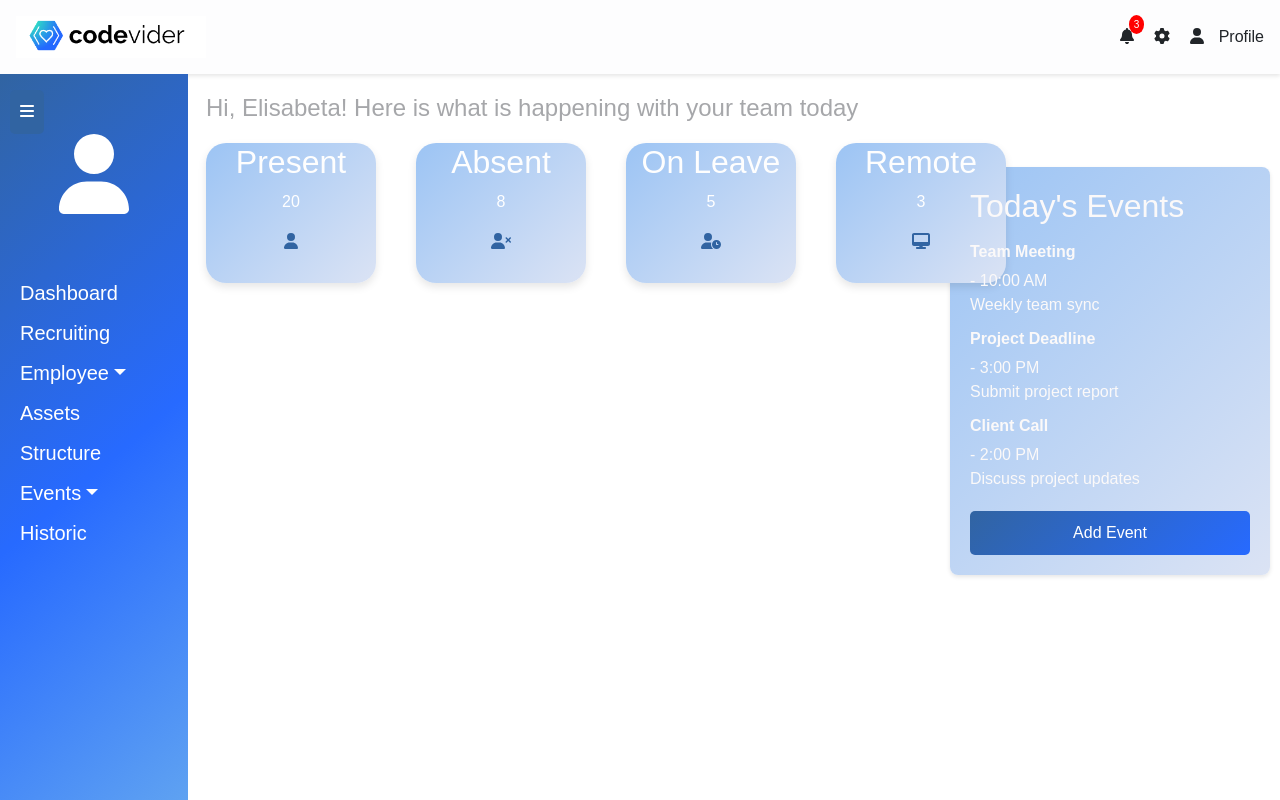
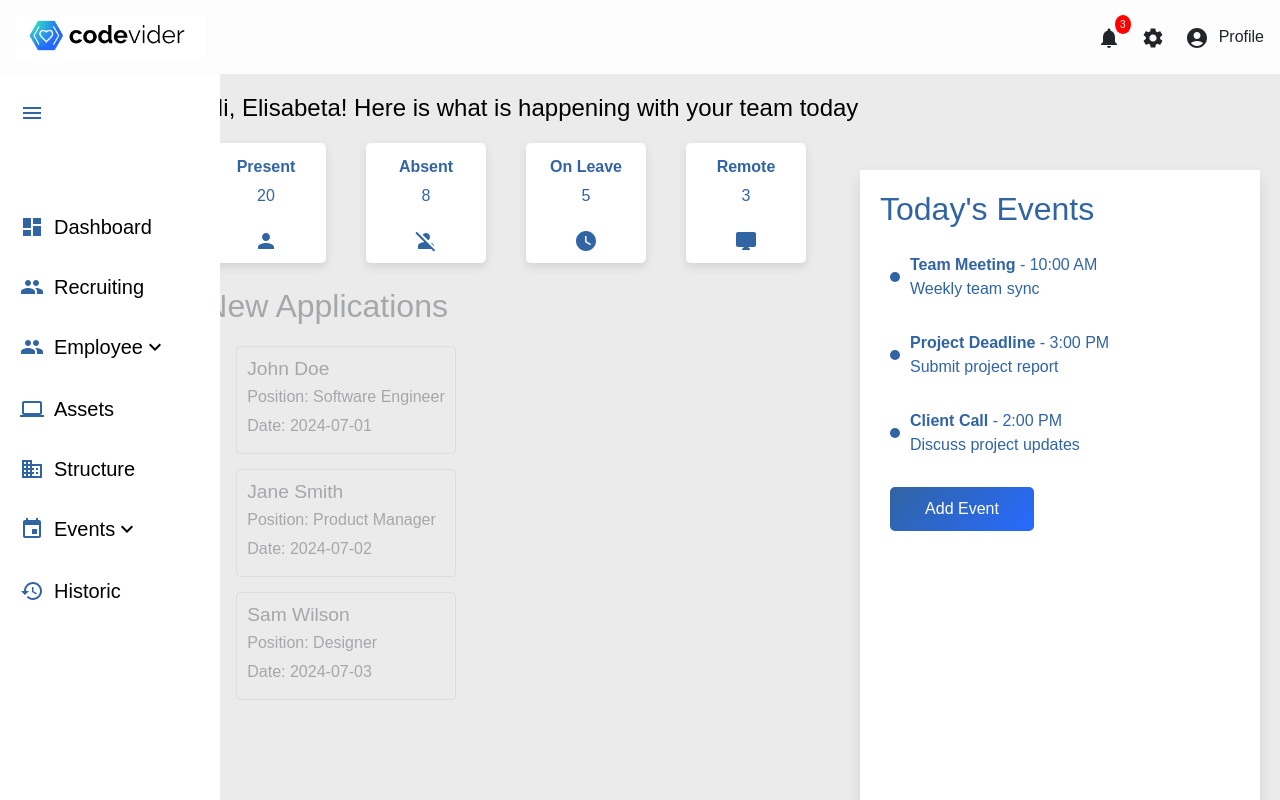
Before and after one commit to v4sj4n/hr-software-FE-exypnos, a React (Vite) app: page /dashboard in a window 1280 px wide. Shown: the top 800 px of the page. Built offline with nearby package versions, Linux system fonts and the light colour scheme.

Commit message:
Final changes on sidebar

```diff
--- a/src/Components/header.tsx
+++ b/src/Components/header.tsx
@@ -1,10 +1,10 @@
-import { faBell, faCog, faUser } from '@fortawesome/free-solid-svg-icons'
-import { FontAwesomeIcon } from '@fortawesome/react-fontawesome';
+import NotificationsIcon from '@mui/icons-material/Notifications';
+import SettingsIcon from '@mui/icons-material/Settings';
+import AccountCircleIcon from '@mui/icons-material/AccountCircle';
 import React from 'react';
 import codeviderLogo from '../Assets/logocodevider.png'
 import  style from '../Components/header.module.css'
 
-import  '@fortawesome/fontawesome-svg-core'
 
 const Header: React.FC = () => {
   return (
@@ -13,21 +13,19 @@ const Header: React.FC = () => {
         <div className={style.logo}>
           <img alt='logo' src={codeviderLogo} />
         </div>
-
       </div>
       <div className={style.headerRight}>
         <div className={style.icon}>
-                <FontAwesomeIcon icon={faBell} />
+          <NotificationsIcon />
           <span className={style.badge}>3</span>
         </div>
         <div className={style.icon}>
-                <FontAwesomeIcon icon={faCog} />
+          <SettingsIcon />
         </div>
         <div className={style.icon}>
-                <FontAwesomeIcon icon={faUser} />
-                 <span className={style.username}> Profile </span>
+          <AccountCircleIcon />
+          <span className={style.username}>Profile</span>
         </div>
-
       </div>
     </header>
   );
--- a/src/Components/sidebar.module.css
+++ b/src/Components/sidebar.module.css
@@ -2,8 +2,8 @@
   position: absolute;
   top: 90px;
   left: 10px;
-    background: #3164a2;
-    color: white;
+  background: transparent;
+  color: #3164a2;
   border: none;
   padding: 10px;
   border-radius: 5px;
@@ -12,83 +12,115 @@
 }
 
 .toggleButton:hover {
-    background-color: #276AFF;
+  background-color: transparent;
 }
 
 nav {
-    background: linear-gradient(139deg, #3164a2, #276AFF, #69acef);
-    color: white;
+  background:white;
+  color: black;
   height: 100vh;
-    max-width: 230px;
   font-size: 20px;
   position: absolute;
   z-index: 1000;
   transition: transform 0.3s ease;
+  display: flex;
+  flex-direction: column;
+  overflow: hidden;
 }
 
 .navbar {
-    text-align: justify;
-    margin-top: 4rem;
-    width: 188px;
+  margin-top: 8rem;
+  width: 100%;
+  display: flex;
+  flex-direction: column;
 }
 
 .item {
   padding: 0 20px;
   margin-bottom: 10px;
   position: relative;
+  display: flex;
+  align-items: center;
+  transition: background-color 0.3s ease;
 }
 
 .item:hover {
-    background-color: white;
+background: #276AFF;
+width: 80%;
+  margin-left: 20px;
+  border-radius: 7px;
+
+}
+
+.item:hover .icon {
+  color: white;
 }
 
 .item:hover .link {
-    color: #3164a2;
+  color: white;
 }
 
 .link {
-    color: white;
+  color: black;
+  display: flex;
+  align-items: center;
+  width: 100%;
+  padding: 10px 0;
+  transition: color 0.3s ease;
   text-decoration: none;
-    display: block;
 }
 
 .dropdownMenu {
-  float: left;
-  width: 140px;
-  height: 65px;
-  line-height: 65px;
-  text-transform: capitalize;
+  display: flex;
+  flex-direction: column;
+  background: transparent;
+  border: none;
+  margin-top: 2px;
+  width: 100%;
+  padding: 0;
+  transition: max-height 0.3s ease;
+  overflow: hidden;
+  max-height: 0;
+}
+
+.dropdownMenu.open {
+  max-height: 200px;
+}
+
+.dropdownItem {
+  color: black;
+  padding: 8px 50px;
+  font-size: 16px;
+  border-bottom: 1px solid rgba(255, 255, 255, 0.2);
+  background: transparent;
+  transition: background-color 0.3s ease;
   cursor: pointer;
-  background: linear-gradient(139deg, #276AFF, #69acef);
+  text-decoration: none;
 
 }
 
-
-
-
-.dropdownItem {
-    min-width: 160px;
-  z-index: 1;
-  color: #ffffff;
-  font-size: large;
-  background: linear-gradient(139deg, #276AFF, #69acef);
-  float: left;
-  width: 140px;
-  height: 65px;
-  line-height: 65px;
-  text-transform: capitalize;
-  cursor: pointer;
+.dropdownItem:last-child {
+  border-bottom: none;
 }
 
 .dropdownItem:hover {
-  background: linear-gradient(139deg, #276AFF, #69acef);
+  background:linear-gradient(139deg, #3164A2, #276AFF, #69ACEF);
+  color: white;
 }
 
+.icon {
+  margin-right: 10px;
+  color: #3164a2;
+  font-size: larger;
+}
 
-  .user {
-    font-size: 400%;
-    align-items: center;
-    margin-top: 60px;
-    display: flex;
-    justify-content: center;
+.navClosed {
+  width: 55px;
 }
+
+.navClosed .dropdownMenu {
+  display: none;
+}
+ .navOpen{
+  width: 220px;
+ }
--- a/src/Components/sidebar.tsx
+++ b/src/Components/sidebar.tsx
@@ -1,68 +1,101 @@
-import React ,{useState} from 'react';
-import { Dropdown } from 'react-bootstrap';
+import {
+    Dashboard as DashboardIcon,
+    Group as GroupIcon,
+    Laptop as LaptopIcon,
+    Event as EventIcon,
+    History as HistoryIcon,
+    Business as BusinessIcon,
+    People as PeopleIcon,
+    Menu as MenuIcon,
+    ExpandMore as ExpandMoreIcon,
+    ExpandLess as ExpandLessIcon
+} from '@mui/icons-material';
+import React ,{ useState } from 'react';
+import style from '../../src/Components/sidebar.module.css'
+
 import 'bootstrap/dist/css/bootstrap.min.css';
-import { FontAwesomeIcon } from '@fortawesome/react-fontawesome';
-import { faUser, faBars } from '@fortawesome/free-solid-svg-icons';
-import style from '../../src/Components/sidebar.module.css'
+
 
 const SideBar: React.FC = () => {
     const [isOpen, setIsOpen] = useState(true);
-
+    const [employeeDropdownOpen, setEmployeeDropdownOpen] = useState(false);
+    const [eventsDropdownOpen, setEventsDropdownOpen] = useState(false);
 
     const toggleSidebar = () => {
         setIsOpen(!isOpen);
     };
 
+    const toggleEmployeeDropdown = () => {
+        setEmployeeDropdownOpen(!employeeDropdownOpen);
+    };
+
+    const toggleEventsDropdown = () => {
+        setEventsDropdownOpen(!eventsDropdownOpen);
+    };
+
     return (
         <div>
             <div className={style.toggleButton} onClick={toggleSidebar}>
-                <FontAwesomeIcon icon={isOpen ? faBars : faBars} />
+                <MenuIcon />
             </div>
-            {isOpen && (
-                <nav className={style.nav}>
-                    <div className={style.user}>
-                        <FontAwesomeIcon icon={faUser} />
-                    </div>
-
+            <nav className={`${style.nav} ${isOpen ? style.navOpen : style.navClosed}`}>
                 <div className={style.navbar}>
                     <div className={style.item}>
-                            <a className={style.link} href="/dashboard">Dashboard</a>
+                        <a className={style.link} href="/dashboard">
+                            <DashboardIcon className={style.icon} />
+                            {isOpen && <span className={style.text}>Dashboard</span>}
+                        </a>
                     </div>
                     <div className={style.item}>
-                            <a className={style.link} href="/recruiting">Recruiting</a>
+                        <a className={style.link} href="/recruiting">
+                            <PeopleIcon className={style.icon} />
+                            {isOpen && <span className={style.text}>Recruiting</span>}
+                        </a>
                     </div>
-                        <Dropdown as="div" className={style.item}>
-                            <Dropdown.Toggle as="a" className={style.link} variant="link" id="dropdown-employee">
-                                Employee
-                            </Dropdown.Toggle>
-                            <Dropdown.Menu className={style.dropdownMenu}>
-                                <Dropdown.Item className={style.dropdownItem} href="/employee">Employees</Dropdown.Item>
-                                <Dropdown.Item className={style.dropdownItem} href="/payroll">Payroll</Dropdown.Item>
-                                <Dropdown.Item className={style.dropdownItem} href="/noLeave">On Leave</Dropdown.Item>
-                                <Dropdown.Item className={style.dropdownItem} href="/promotion">Promotion</Dropdown.Item>
-                            </Dropdown.Menu>
-                        </Dropdown>
-                        <div className={style.item}>
-                            <a className={style.link} href="/assets">Assets</a>
+                    <div className={style.item} onClick={toggleEmployeeDropdown}>
+                        <a className={style.link} href="#employee">
+                            <GroupIcon className={style.icon} />
+                            {isOpen && <span className={style.text}>Employee</span>}
+                            {employeeDropdownOpen ? <ExpandLessIcon className={style.expandIcon} /> : <ExpandMoreIcon className={style.expandIcon} />}
+                        </a>
+                    </div>
+                    <div className={`${style.dropdownMenu} ${employeeDropdownOpen ? style.open : ''}`}>
+                        <a className={style.dropdownItem} href="/employee">Employees</a>
+                        <a className={style.dropdownItem} href="/payroll">Payroll</a>
+                        <a className={style.dropdownItem} href="/noLeave">On Leave</a>
+                        <a className={style.dropdownItem} href="/promotion">Promotion</a>
                     </div>
                     <div className={style.item}>
-                            <a className={style.link} href="/structure">Structure</a>
+                        <a className={style.link} href="/assets">
+                            <LaptopIcon className={style.icon} />
+                            {isOpen && <span className={style.text}>Assets</span>}
+                        </a>
                     </div>
-                        <Dropdown as="div" className={style.item}>
-                            <Dropdown.Toggle as="a" className={style.link} variant="link" id="dropdown-events">
-                                Events
-                            </Dropdown.Toggle>
-                            <Dropdown.Menu className={style.dropdownMenu}>
-                                <Dropdown.Item className={style.dropdownItem} href="/activities">Activities</Dropdown.Item>
-                                <Dropdown.Item className={style.dropdownItem} href="/career">Career</Dropdown.Item>
-                            </Dropdown.Menu>
-                        </Dropdown>
                     <div className={style.item}>
-                            <a className={style.link} href="/historic">Historic</a>
+                        <a className={style.link} href="/structure">
+                            <BusinessIcon className={style.icon} />
+                            {isOpen && <span className={style.text}>Structure</span>}
+                        </a>
+                    </div>
+                    <div className={style.item} onClick={toggleEventsDropdown}>
+                        <a className={style.link} href="#events">
+                            <EventIcon className={style.icon} />
+                            {isOpen && <span className={style.text}>Events</span>}
+                            {eventsDropdownOpen ? <ExpandLessIcon className={style.expandIcon} /> : <ExpandMoreIcon className={style.expandIcon} />}
+                        </a>
+                    </div>
+                    <div className={`${style.dropdownMenu} ${eventsDropdownOpen ? style.open : ''}`}>
+                        <a className={style.dropdownItem} href="/activities">Activities</a>
+                        <a className={style.dropdownItem} href="/career">Career</a>
+                    </div>
+                    <div className={style.item}>
+                        <a className={style.link} href="/historic">
+                            <HistoryIcon className={style.icon} />
+                            {isOpen && <span className={style.text}>Historic</span>}
+                        </a>
                     </div>
                 </div>
             </nav>
-            )}
         </div>
     );
 };
--- /dev/null
+++ b/src/Pages/Dashboard/components/applications.tsx
@@ -0,0 +1,36 @@
+import React from 'react';
+import style from "../../../Pages/Dashboard/style/applications.module.css"
+
+interface Application {
+  id: number;
+  name: string;
+  position: string;
+  date: string;
+}
+
+const applications: Application[] = [
+  { id: 1, name: 'John Doe', position: 'Software Engineer', date: '2024-07-01' },
+  { id: 2, name: 'Jane Smith', position: 'Product Manager', date: '2024-07-02' },
+  { id: 3, name: 'Sam Wilson', position: 'Designer', date: '2024-07-03' },
+];
+
+const NewApplications: React.FC = () => {
+  return (
+    <div className={style.newApplications}>
+      <h2>New Applications</h2>
+      <ul>
+        {applications.map(application => (
+          <li key={application.id} className={style.applicationItem}>
+            <div className={style.applicationDetails}>
+              <h3>{application.name}</h3>
+              <p>Position: {application.position}</p>
+              <p>Date: {application.date}</p>
+            </div>
+          </li>
+        ))}
+      </ul>
+    </div>
+  );
+};
+
+export default NewApplications;
--- a/src/Pages/Dashboard/components/card.tsx
+++ b/src/Pages/Dashboard/components/card.tsx
@@ -1,9 +1,12 @@
 import React from 'react';
-import { FontAwesomeIcon } from '@fortawesome/react-fontawesome';
-import { faUser, faUserTimes, faUserClock, faDesktop } from '@fortawesome/free-solid-svg-icons';
+import PersonIcon from '@mui/icons-material/Person';
+import PersonOffIcon from '@mui/icons-material/PersonOff';
+import WatchLaterIcon from '@mui/icons-material/WatchLater';
+import DesktopMacIcon from '@mui/icons-material/DesktopMac';
 import style from '../../../Pages/Dashboard/style/card.module.css';
 
 type IconType = 'Present' | 'Absent' | 'On Leave' | 'Remote';
+
 interface CardProps {
     title: string;
     content: string;
@@ -12,18 +15,18 @@ interface CardProps {
 
 const Card: React.FC<CardProps> = ({ title, content, icon }) => {
     const icons = {
-        'Present': faUser,
-        'Absent': faUserTimes,
-        'On Leave': faUserClock,
-        'Remote': faDesktop
+        'Present': <PersonIcon />,
+        'Absent': <PersonOffIcon />,
+        'On Leave': <WatchLaterIcon />,
+        'Remote': <DesktopMacIcon />
     };
 
     return (
         <div className={style.card}>
-           <h2>{title} </h2>
+            <h2>{title}</h2>
             <p>{content}</p>
             <div className={style.cardIcon}>
-                {icon && <FontAwesomeIcon icon={icons[icon]} />}
+                {icons[icon]}
             </div>
         </div>
     );
--- a/src/Pages/Dashboard/components/infoSection.tsx
+++ b/src/Pages/Dashboard/components/infoSection.tsx
@@ -1,6 +1,5 @@
 import React, { useState } from 'react';
 import style from '../style/infoSection.module.css'
-
 interface Event {
   id: number;
   title: string;
@@ -31,15 +30,17 @@ const InfoSection: React.FC = () => {
       <ul>
         {events.map(event => (
           <li key={event.id}>
-            <strong>{event.title}</strong> - {event.time}<br />
-            {event.description}
+            <span className={style.redDot}></span>
+            <div>
+              <strong>{event.title}</strong> - {event.time}<br />
+              {event.description}
+            </div>
           </li>
         ))}
       </ul>
       <div className={style.button}>
-      <button onClick={addEvent}>Add Event</button>
+        <button onClick={addEvent}>Add Event</button>
       </div>
-
     </div>
   );
 };
--- /dev/null
+++ b/src/Pages/Dashboard/style/applications.module.css
@@ -0,0 +1,22 @@
+
+
+  .newApplications h2 {
+    margin-bottom: 20px;
+  }
+
+  .applicationItem {
+    list-style-type: none;
+    margin-bottom: 15px;
+    padding: 10px;
+    border: 1px solid #ddd;
+    border-radius: 4px;
+  }
+
+  .applicationDetails h3 {
+    margin: 0;
+    font-size: 1.2em;
+  }
+
+  .applicationDetails p {
+    margin: 5px 0;
+  }
--- a/src/Pages/Dashboard/style/card.module.css
+++ b/src/Pages/Dashboard/style/card.module.css
@@ -1,15 +1,17 @@
 .card {
-    margin-bottom: 20px;
-    text-align: center;
+  margin-bottom: 4px;
+  text-align: center;
     overflow: hidden;
-    border-radius: 20px;
-    width: 170px;
-    height: 140px;
-    box-shadow: 0 4px 8px rgba(0, 0, 0, 0.1);
+    border-radius: 5px;
+    width: 120px;
+    height: 120px;
+    box-shadow: 0 4px 10px rgba(0, 0, 0, 0.1);
     transition: transform 0.3s, box-shadow 0.3s;
     cursor: pointer;
-    background: linear-gradient(135deg, #9cc4f4, #dbe3f4);
+    background-color: #ffffff;
     color: #3164a2;
+
+
 
   }
 
@@ -19,14 +21,16 @@
   }
 
   .card p {
-    color: #ffffff;
-    text-align:center;
+    color: #3164a2;
+    margin-bottom: 20px;
+
   }
 
   .card h2 {
-    color: #fefefe;
-    text-align:center;
-
+    color: #3164a2;
+    font-size: medium;
+    font-weight: bold;
+margin-top: 14px;
 
   }
 
@@ -35,4 +39,6 @@
   .CardIcon {
     font-size:xx-large;
     color: #ffffff;
+    margin-bottom: 4%;
+
   }
--- a/src/Pages/Dashboard/style/dashboard.module.css
+++ b/src/Pages/Dashboard/style/dashboard.module.css
@@ -15,6 +15,7 @@
     flex-direction: row;
     width: 100%;
     align-items: flex-start;
+    background-color: #ebebeb;
 
   }
 
@@ -22,26 +23,42 @@
     flex: 1;
     padding: 20px;
     color: #a6a7aa;
+    padding-bottom: 0%;
 
   }
 
   h4 {
-    color: #a6a7aa;
-    margin-bottom: 20px;
+    color: black;
+      margin-bottom: 20px;
     padding-left: 15%;
   }
   .cardContainer{
     display: flex;
     gap: 40px;
     padding-left: 15%;
+    grid-template-columns: repeat(2, 1fr);
+    width: min-content;
+
+
   }
 
   .infoSection {
-    width: 320px;
-    margin-left: 75%;
-    background: linear-gradient(135deg, #9cc4f4, #dbe3f4);
+    width:50vh;
+    height: 99vh;
+    margin-left: 79%;
+    background: white;
     padding: 20px;
-    border-radius: 8px;
-    box-shadow: 0 2px 4px rgba(0, 0, 0, 0.1);
-  margin-top: -11%;
+    border-radius: 1px;
+    box-shadow: 0 8px 15px rgba(0, 0, 0, 0.1);
+  margin-top: -44%;
+    float: right;
+     padding-bottom: 13%;
+
   }
+
+  .newApplications {
+    margin-top: 20px;
+    justify-content: center;
+    display: flex;
+    margin-right: 50%;
+  }
--- a/src/Pages/Dashboard/style/infoSection.module.css
+++ b/src/Pages/Dashboard/style/infoSection.module.css
@@ -1,7 +1,5 @@
-
-
 .infoSection h2 {
-  color: #fbf9f9;
+  color: #3164a2;
   margin-bottom: 15px;
 }
 
@@ -14,18 +12,20 @@
 .infoSection li {
   margin-bottom: 10px;
   display: flex;
-  flex-direction: column;
-  color: #fbf9f9;
+  align-items: center;
+  color: #3164a2;
+  padding: 10px;
 }
 
 .infoSection li strong {
-  margin-bottom: 5px;
+  margin-left: 0px;
 }
 
 .infoSection .button {
   margin-top: 20px;
-  width: 100%;
+  width: 40%;
   text-align: center;
+  margin-left:10px;
 }
 
 .infoSection .button button {
@@ -43,3 +43,12 @@
   background-color: #eaedf1;
   color: #276AFF;
 }
+
+.redDot {
+  height: 10px;
+  width: 10px;
+  background-color: #3164a2;
+  border-radius: 50%;
+  margin-right: 10px;
+  flex-shrink: 0;
+}
--- a/src/Pages/dashboard.tsx
+++ b/src/Pages/dashboard.tsx
@@ -4,6 +4,7 @@ import Header from '../Components/header.tsx';
 import Card from './Dashboard/components/card.tsx';
 import InfoSection from './Dashboard/components/infoSection.tsx';
 import style from '../../src/Pages/Dashboard/style/dashboard.module.css';
+import NewApplications from './Dashboard/components/applications.tsx';
 
 const Dashboard:React.FC =()=> {
     return (
@@ -20,12 +21,19 @@ const Dashboard:React.FC =()=> {
                 <Card title='On Leave' content='5'icon='On Leave'  />
                 <Card title='Remote' content='3'  icon ='Remote'/>
               </div>
+              <div className={style.newApplications}>
+            <NewApplications />
+          </div>
               <div className={style.infoSection}>
               <InfoSection />
+
               </div>
             </div>
+
           </div>
+
         </div>
+
       );
     };
 
```
Lines whose indentation alone changed are shown as unchanged.
